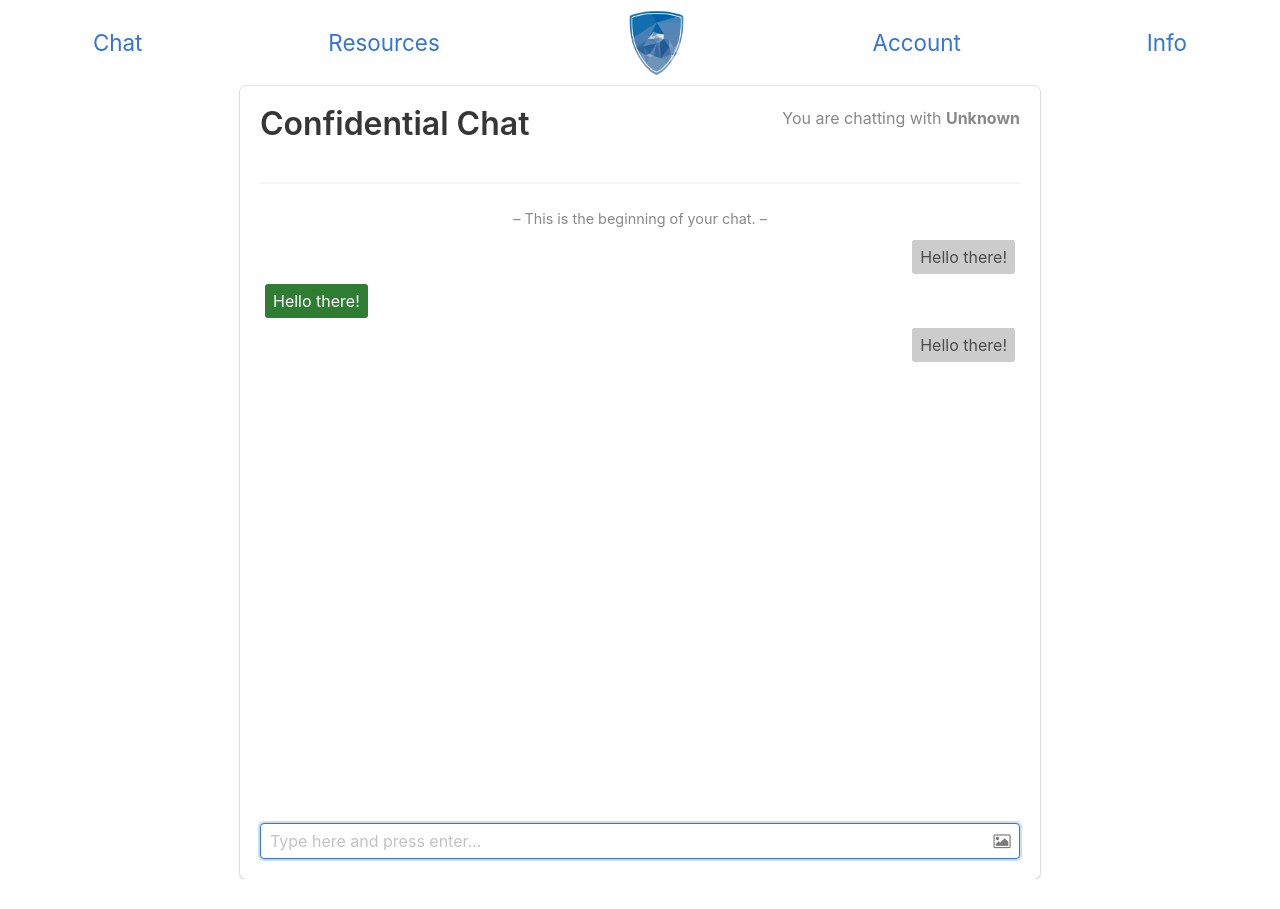
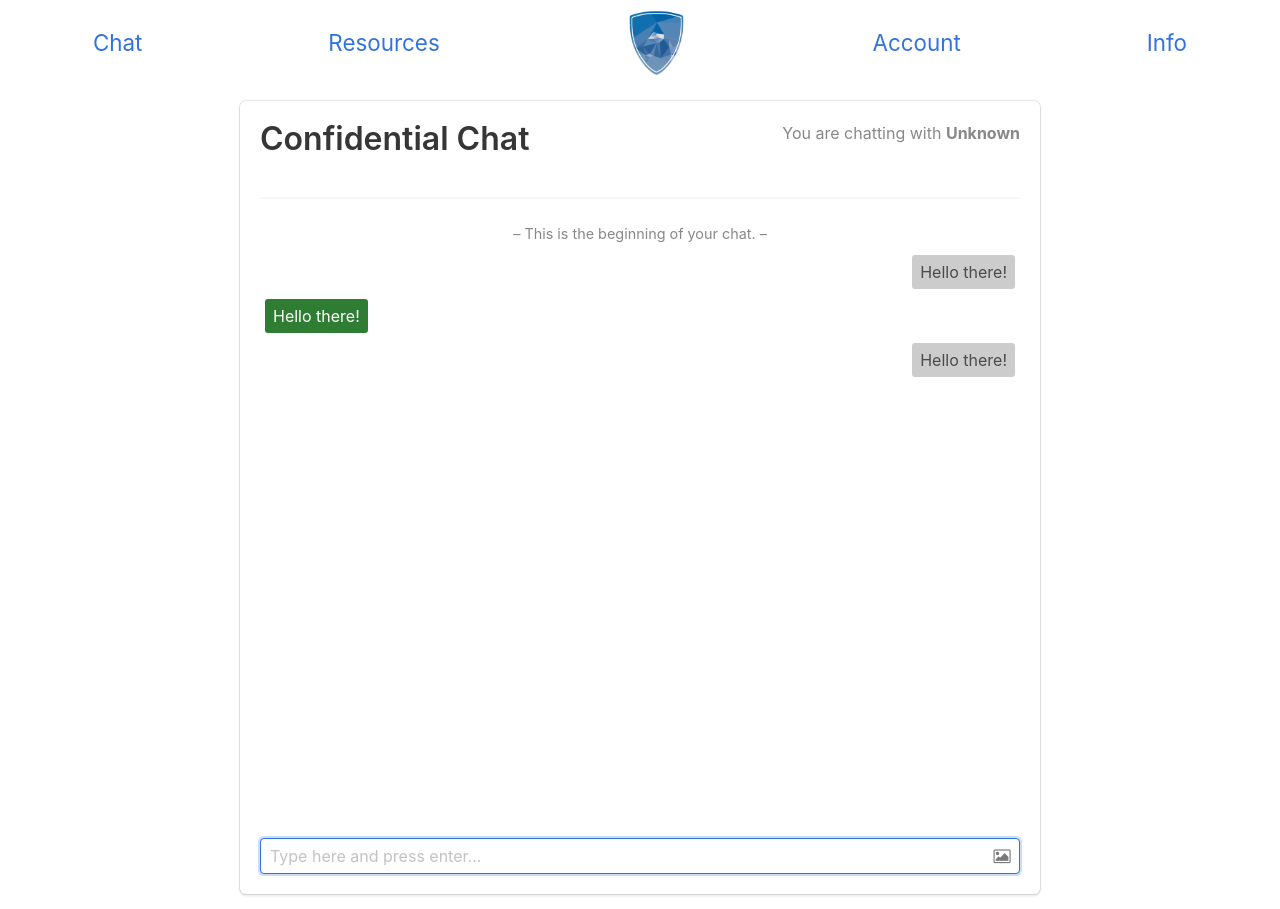
Before and after one commit to the-flying-circus/HackMIT2018, a Flask app: page /chat in a window 1280 px wide. Before the commit the page ends 879 px from the top, so only its background shows below. Run offline with Flask 2, Linux system fonts and the light colour scheme; data that the repository does not hold is empty; some libraries are stand-ins or nearby versions.

Commit message:
chat padding

```diff
--- a/templates/chat.html
+++ b/templates/chat.html
@@ -5,7 +5,7 @@
 {% endblock %}
 
 {% block content %}
-<div class="box" style="height: 100%; max-width: 800px; margin: 0 auto">
+<div class="box" style="height: 100%; max-width: 800px; margin: 15px auto">
     <div class="is-clearfix">
         <h1 class="is-pulled-left">Confidential Chat</h1>
         <span style="color:#888" class="is-pulled-right">You are chatting with <b id="partner">Unknown</b></span>
```
